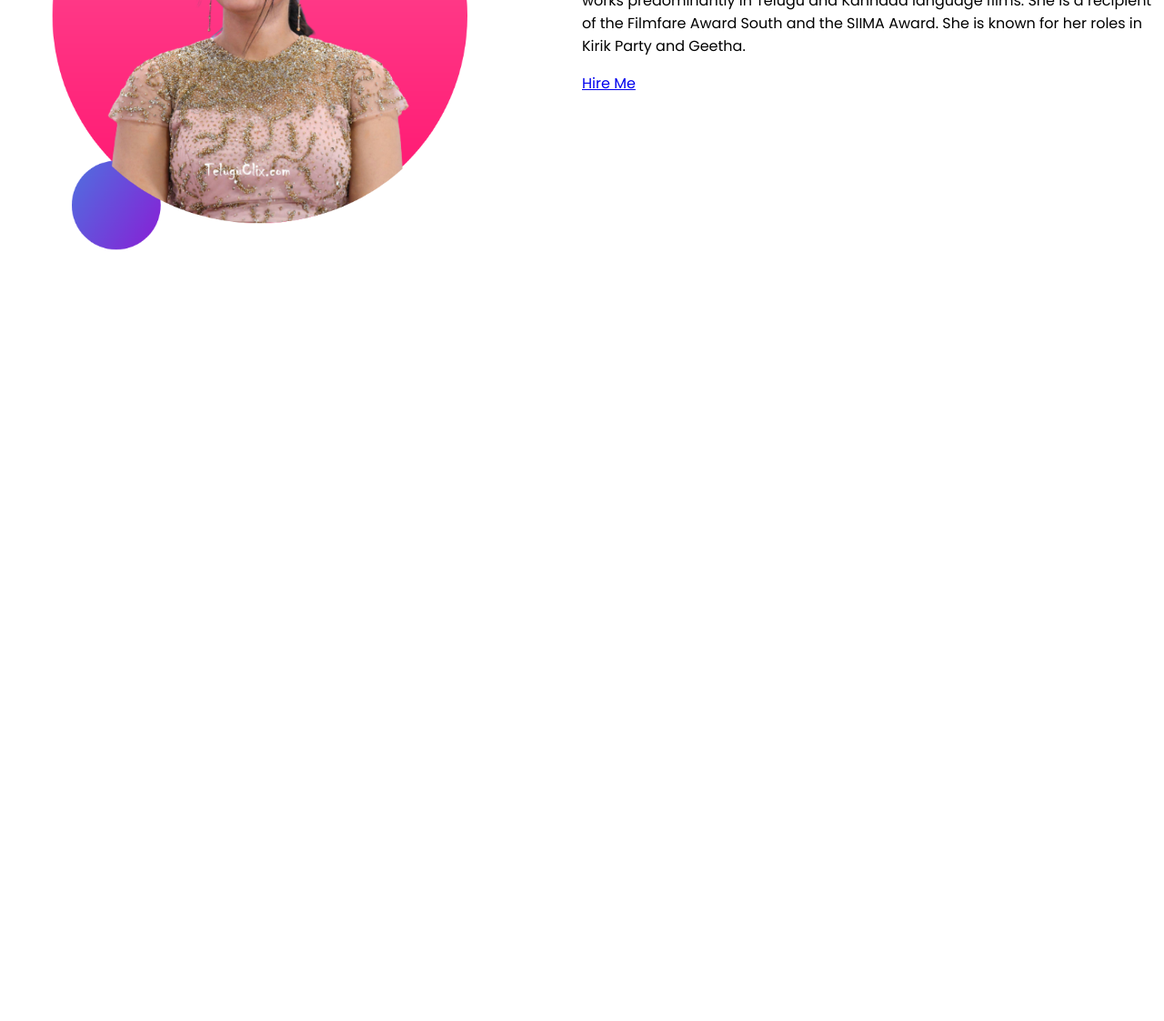
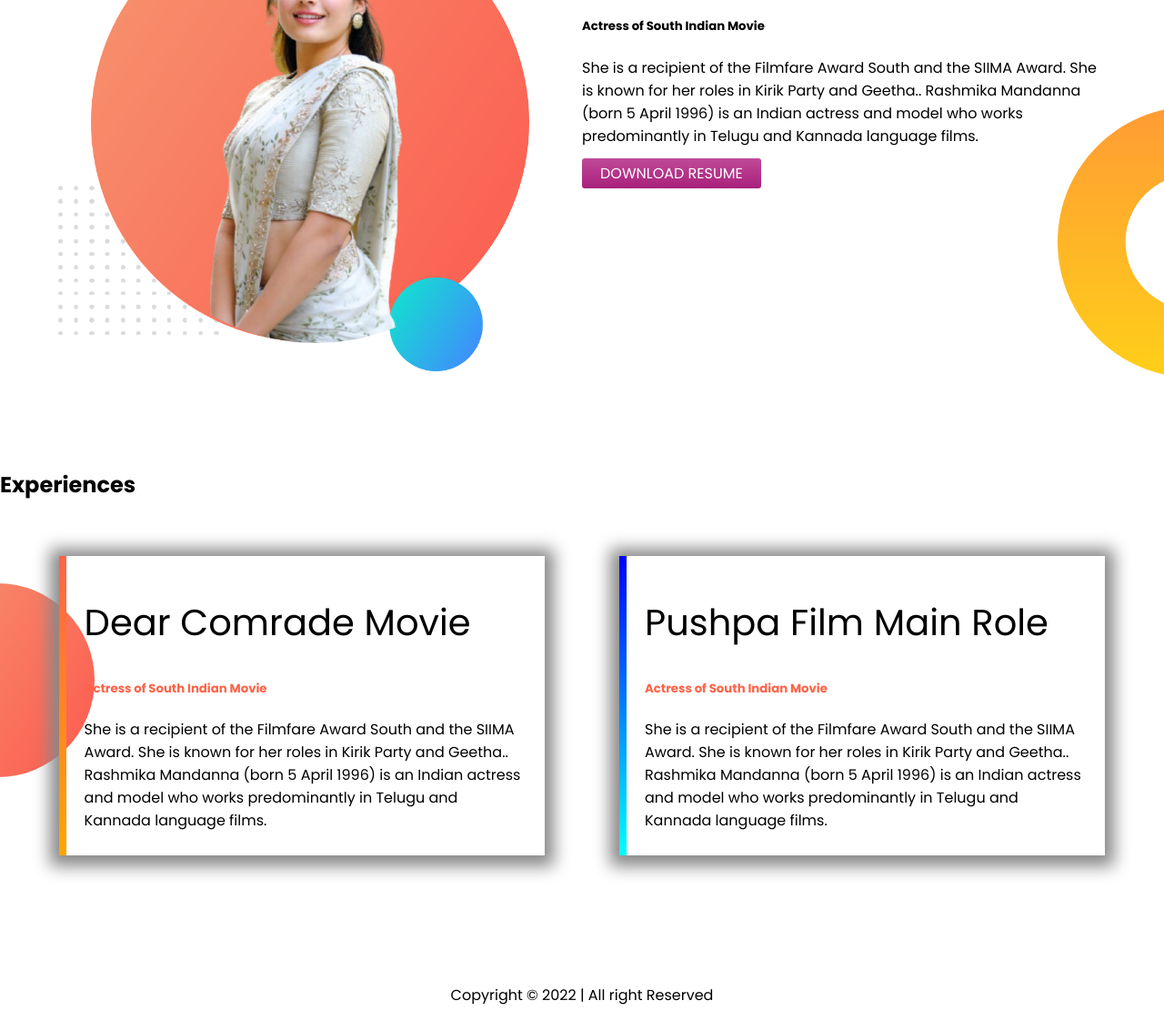
Before and after one commit to shabbir3g/rashmika-portfolio, a plain HTML site: page index.html in a window 1280 px wide. Shown: the part 712-1834 px from the top of the page at 91% size. Before the commit the page ends 1002 px from the top, so only its background shows below. Drawn offline with Linux system fonts and the light colour scheme.

Commit message:
complete website

```diff
--- a/index.html
+++ b/index.html
@@ -15,10 +15,10 @@
 </head>
 
 <body>
-    <section class="header-section">
-        <div class="header-area">
+    <section class="header-section flexible-container">
+        <div class="half-item">
             <h1>Welcome to </h1>
-            <h2>Rashmika Mandanna Portolio</h2>
+            <h1 class="user-name"><span>Rashmika</span> World</h1>
             <h5>Crush of Bangladeshi Yong Boys and Mens</h5>
             <p>Rashmika Mandanna (born 5 April 1996) is an Indian actress and model who works predominantly in Telugu
                 and
@@ -26,32 +26,67 @@
                 for
                 her
                 roles in Kirik Party and Geetha. </p>
-            <a href="https://www.facebook.com/RashmikaMandanna">Hire Me</a>
+            <a class="btn-link" href="https://www.facebook.com/RashmikaMandanna">Hire Me</a>
         </div>
-        <div class="header-area">
+        <div class="half-item">
             <img src="images/my-bg2.png" alt="">
         </div>
 
     </section>
-    <section class="header-section">
-        <div class="header-area">
-            <img src="images/my-bg2.png" alt="">
+    <section class="bigdream-section flexible-container">
+        <div class="half-item">
+            <img src="images/my-bg.png" alt="">
         </div>
 
-        <div class="header-area">
-            <h1>Welcome to </h1>
-            <h2>Rashmika Mandanna Portolio</h2>
-            <h5>Crush of Bangladeshi Yong Boys and Mens</h5>
-            <p>Rashmika Mandanna (born 5 April 1996) is an Indian actress and model who works predominantly in Telugu
-                and
-                Kannada language films. She is a recipient of the Filmfare Award South and the SIIMA Award. She is known
+        <div class="half-item">
+            <h1>Big Dream </h1>
+            <h5>Actress of South Indian Movie</h5>
+            <p>She is a recipient of the Filmfare Award South and the SIIMA Award. She is known
                 for
                 her
-                roles in Kirik Party and Geetha. </p>
-            <a href="https://www.facebook.com/RashmikaMandanna">Hire Me</a>
+                roles in Kirik Party and Geetha.. Rashmika Mandanna (born 5 April 1996) is an Indian actress and model
+                who works predominantly in Telugu
+                and
+                Kannada language films. </p>
+            <a class="btn-link" href="https://www.facebook.com/RashmikaMandanna">Download Resume</a>
         </div>
+    </section>
 
+    <section class="experience-section">
+        <h1>Experiences</h1>
+        <div class="flexible-container">
+            <div class="half-item first-movie">
+                <h1>Dear Comrade Movie </h1>
+                <h5>Actress of South Indian Movie</h5>
+                <p>She is a recipient of the Filmfare Award South and the SIIMA Award. She is known
+                    for
+                    her
+                    roles in Kirik Party and Geetha.. Rashmika Mandanna (born 5 April 1996) is an Indian actress and
+                    model
+                    who works predominantly in Telugu
+                    and
+                    Kannada language films. </p>
+
+            </div>
+
+            <div class="half-item second-movie">
+                <h1>Pushpa Film Main Role </h1>
+                <h5>Actress of South Indian Movie</h5>
+                <p>She is a recipient of the Filmfare Award South and the SIIMA Award. She is known
+                    for
+                    her
+                    roles in Kirik Party and Geetha.. Rashmika Mandanna (born 5 April 1996) is an Indian actress and
+                    model
+                    who works predominantly in Telugu
+                    and
+                    Kannada language films. </p>
+
+            </div>
+        </div>
     </section>
+    <footer>
+        <p>Copyright &copy; 2022 | All right Reserved</p>
+    </footer>
 </body>
 
 </html>
--- a/style.css
+++ b/style.css
@@ -1,12 +1,83 @@
+/* common style  */
 body{
     font-family: 'Poppins', sans-serif;
+    margin: 0;
 }
+section{
+    margin-bottom: 100px;
+}
+.btn-link{
+    background-image: linear-gradient(rgb(192, 74, 153), rgb(168, 32, 123));
+    padding: 5px 20px;
+    color: #fff;
+    text-transform: uppercase;
+    text-decoration: none;
+    border-radius: 3px;
+}
+.flexible-container{
+    display: flex;
+    justify-content: center;
+}
+
+/* header style  */
+
 .header-section{
-    display: flex;
+    background-image: url(images/top-banner.png);
+    background-repeat: no-repeat;
 }
-.header-area{
-    width: 50%;
+h1.user-name span{
+    color:rgb(168, 32, 123)
 }
-.header-area  img{
-    width: 80%;
+.half-item{
+    width: 45%;
 }
+.half-item h1{
+    font-size: 40px;
+    font-weight: 400;
+}
+.half-item  img{
+    width: 90%;
+}
+
+.bigdream-section{
+    background-image: url(images/dream-bg.png);
+    background-repeat: no-repeat;
+    background-position: right bottom;
+}
+
+/* experience section style  */
+
+.experience-section{
+    background-image: url(images/exp-bg.png);
+    background-repeat: no-repeat;
+    background-position: left center;
+}
+
+.experience-section h5{
+    color: tomato
+}
+
+.experience-section .half-item {
+    box-shadow: 0px 2px 17px 10px #888888;
+    width: 38%;
+    margin: 41px;
+    padding: 10px 20px;
+
+}
+.half-item.first-movie{
+    border-left: 8px solid;
+    border-image: linear-gradient(tomato, orange);
+    border-image-slice: 1;
+
+}
+.half-item.second-movie{
+    border-left: 8px solid;
+    border-image: linear-gradient(blue, cyan);
+    border-image-slice: 1;
+}
+
+/* footer style  */
+
+footer p{
+    text-align: center;
+}
```
Also changed, not shown: images/dream-bg.png (added), images/exp-bg.png (added), images/top-banner.png (added).
